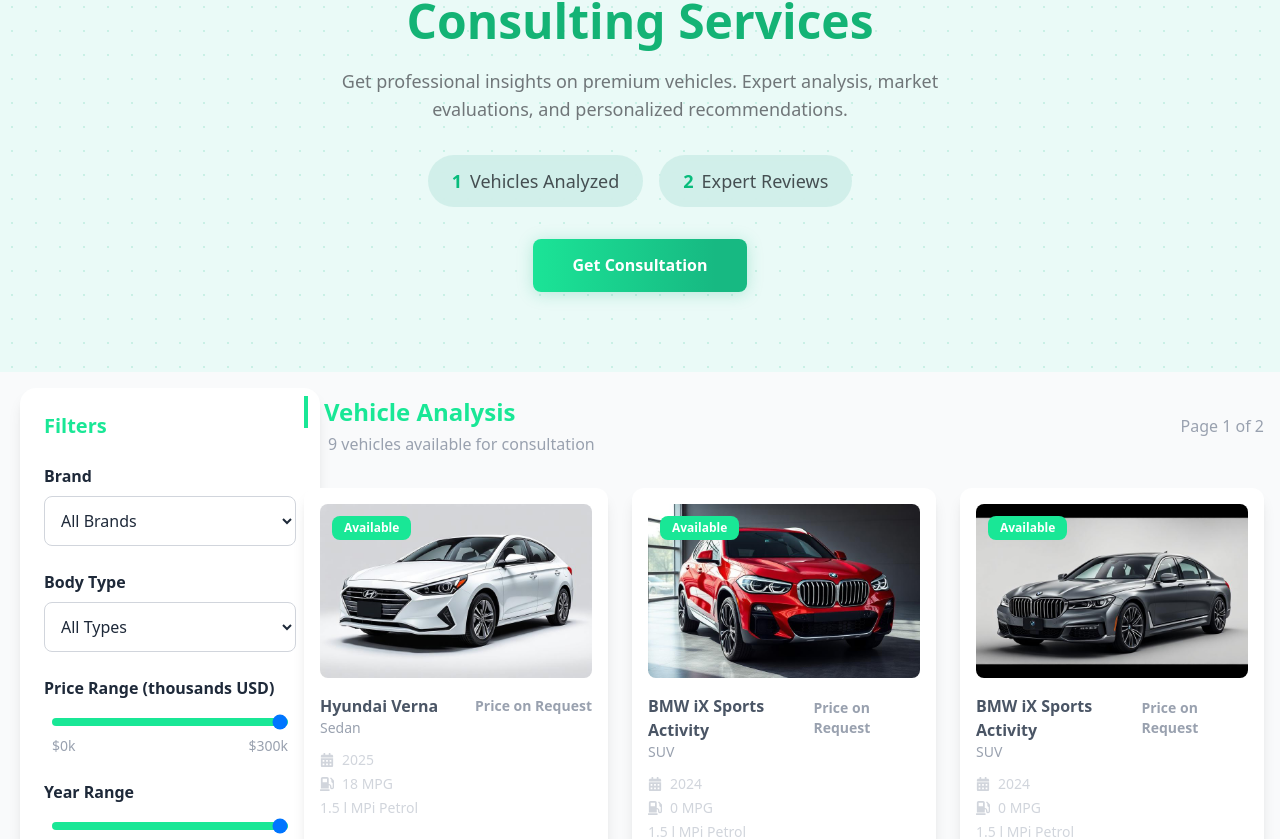
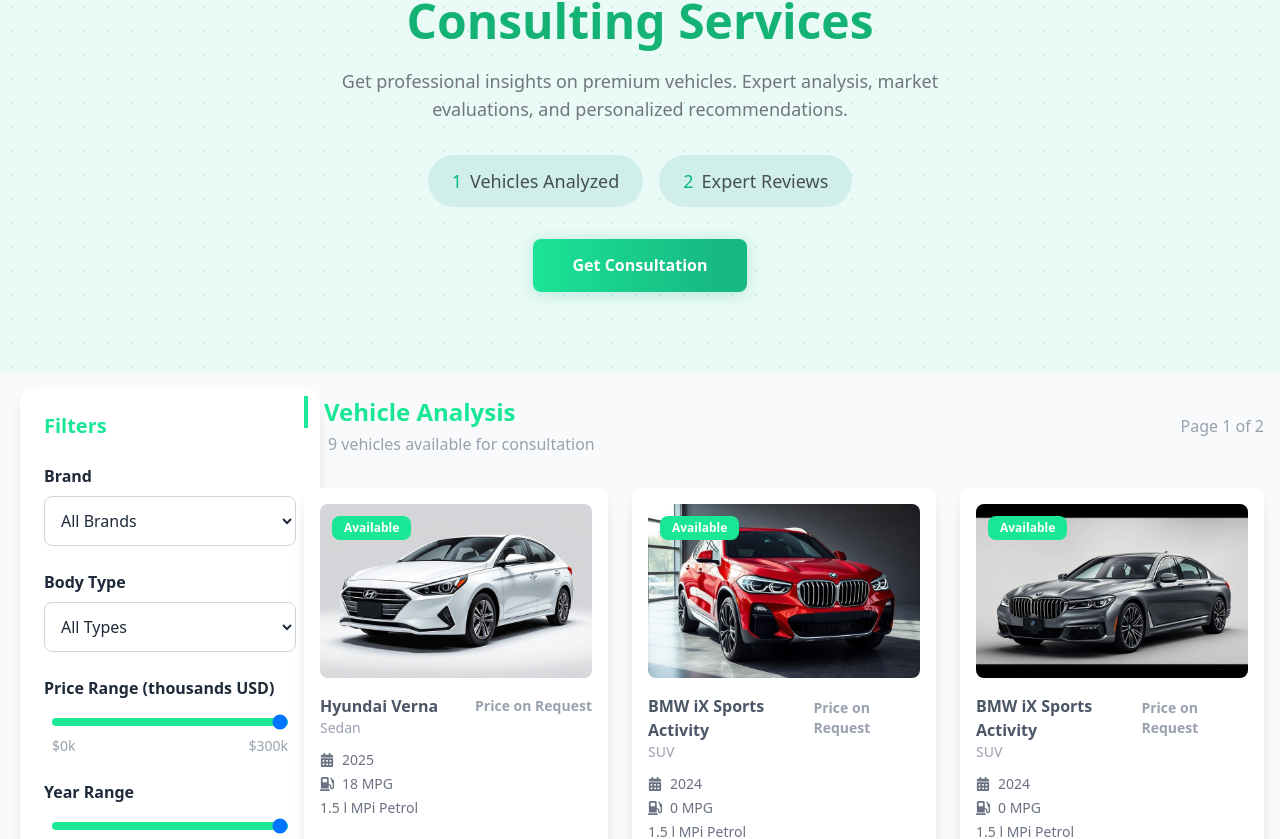
Before and after one commit to Nikita06211/car-consultancy, a Next.js app: page / in a window 1280 px wide. Shown: the part 233-1072 px from the top of the page. Built offline with nearby package versions, Linux system fonts and the light colour scheme.

Commit message:
fix: Adjust text color for CarCard based on theme and improve HeroHighlight component styling

```diff
--- a/src/components/CarCard.tsx
+++ b/src/components/CarCard.tsx
@@ -52,17 +52,15 @@ const CarCard: React.FC<CarCardProps> = ({ car, imageIndex }) => {
         </div>
 
         <div className="mt-4 flex-1 flex flex-col justify-between">
-          {/* Car name + price in one row */}
           <div className="flex items-center justify-between">
             <h4 className={`font-semibold text-md ${theme==='dark'? 'text-gray-300': 'text-gray-600'}`}>
               {car.brand} {car.model}
             </h4>
-            {/* <div className="text-[#19e796] font-bold text-lg">${car.price}</div> */}
             <div className='text-sm text-gray-400 font-semibold'>Price on Request</div>
           </div>
           <div className="text-sm text-gray-400">{car.body_type}</div>
 
-          <div className={`flex flex-col gap-1 text-gray-300 text-sm my-3`}>
+          <div className={`flex flex-col gap-1 ${theme==='light'? 'text-gray-500':'text-gray-400'}  text-sm my-3`}>
             <div className="flex items-center gap-2">
               <FaCalendarAlt /> {car.year}
             </div>
--- a/src/components/CarListingsWrapper.tsx
+++ b/src/components/CarListingsWrapper.tsx
@@ -1,4 +1,3 @@
-// components/CarListingsWrapper.tsx
 "use client";
 import React, { useState, useMemo, useEffect } from "react";
 import { mockData } from "@/data/mockCars";
--- a/src/components/HeroHighlight.tsx
+++ b/src/components/HeroHighlight.tsx
@@ -27,10 +27,10 @@ const HeroHighlight: React.FC<HeroHighlightProps> = ({ number, label }) => {
 
   return (
     <span
-      className={`inline-flex items-center rounded-full px-6 py-3 ${highlightBg} backdrop-blur text-lg font-medium`}
+      className={`inline-flex items-center rounded-full px-6 py-3 ${highlightBg} backdrop-blur`}
     >
-      <span className={`mr-2 font-bold ${accent}`}>{number}</span>
-      <span className={highlightText}>{label}</span>
+      <span className={`mr-2  lg:text-lg lg:font-medium md:text-medium md:font-medium sm:text-xs sm:font-normal ${accent}`}>{number}</span>
+      <span className={`${highlightText} lg:text-lg lg:font-medium md:text-medium md:font-medium sm:text-xs sm:font-bold`}>{label}</span>
     </span>
   );
 };
```
